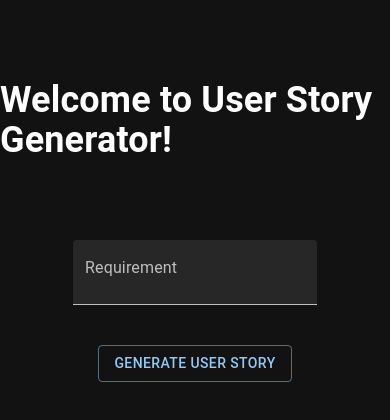
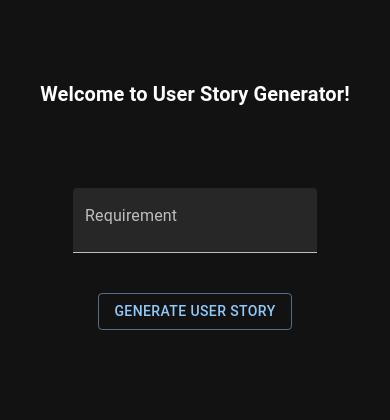
Before and after one commit to mohammadm10/User-Story-Generator, a React (Create React App) app in the folder app/frontend/: page / in a window 390 px wide. Shown: the top 420 px of the page. Built offline with nearby package versions, Linux system fonts and the light colour scheme.

Commit message:
mobile fix

```diff
--- a/app/frontend/src/App.tsx
+++ b/app/frontend/src/App.tsx
@@ -6,6 +6,7 @@ import ContentCopyIcon from '@mui/icons-material/ContentCopy';
 import { IconButton, Tooltip } from '@mui/material';
 import { CircularProgress } from '@mui/material';
 import Swal from 'sweetalert2';
+import { useMediaQuery } from "@mui/material";
 
 const darkTheme = createTheme({
   palette: {
@@ -40,9 +41,7 @@ function App() {
   const [reply, setReply] = useState('');
   const [input, setInput] = useState('');
   const [isLoading, setIsLoading] = useState(false);
-
-  console.log(reply.length);
-
+  const isMobile = useMediaQuery("(max-width: 700px)");
 
   const handleClick = () => {
     if (input === '') {
@@ -72,7 +71,11 @@ function App() {
     <ThemeProvider theme={darkTheme}>
       <CssBaseline />
       <main>
-        <h1 className='text-4xl font-bold flex justify-center py-20'>Welcome to User Story Generator!</h1>
+        {isMobile ? (
+          <h1 className='text-xl font-bold flex justify-center py-20'>Welcome to User Story Generator!</h1>
+        ) : (
+          <h1 className='text-4xl font-bold flex justify-center py-20'>Welcome to User Story Generator!</h1>
+        )}
         <div className='flex justify-center'>
           <TextField
             sx={{
@@ -107,12 +110,15 @@ function App() {
               </div>
             )
           )}
-
-
-
-          <div className='flex justify-center'>
-            <p>{formatReplyWithKeywords(reply)}</p>
-          </div>
+          {isMobile ? (
+            <div className='flex justify-center'>
+              <p className=' w-[90%]'>{formatReplyWithKeywords(reply)}</p>
+            </div>
+          ) : (
+            <div className='flex justify-center'>
+              <p>{formatReplyWithKeywords(reply)}</p>
+            </div>
+          )}
         </div>
       </main>
     </ThemeProvider>
```
